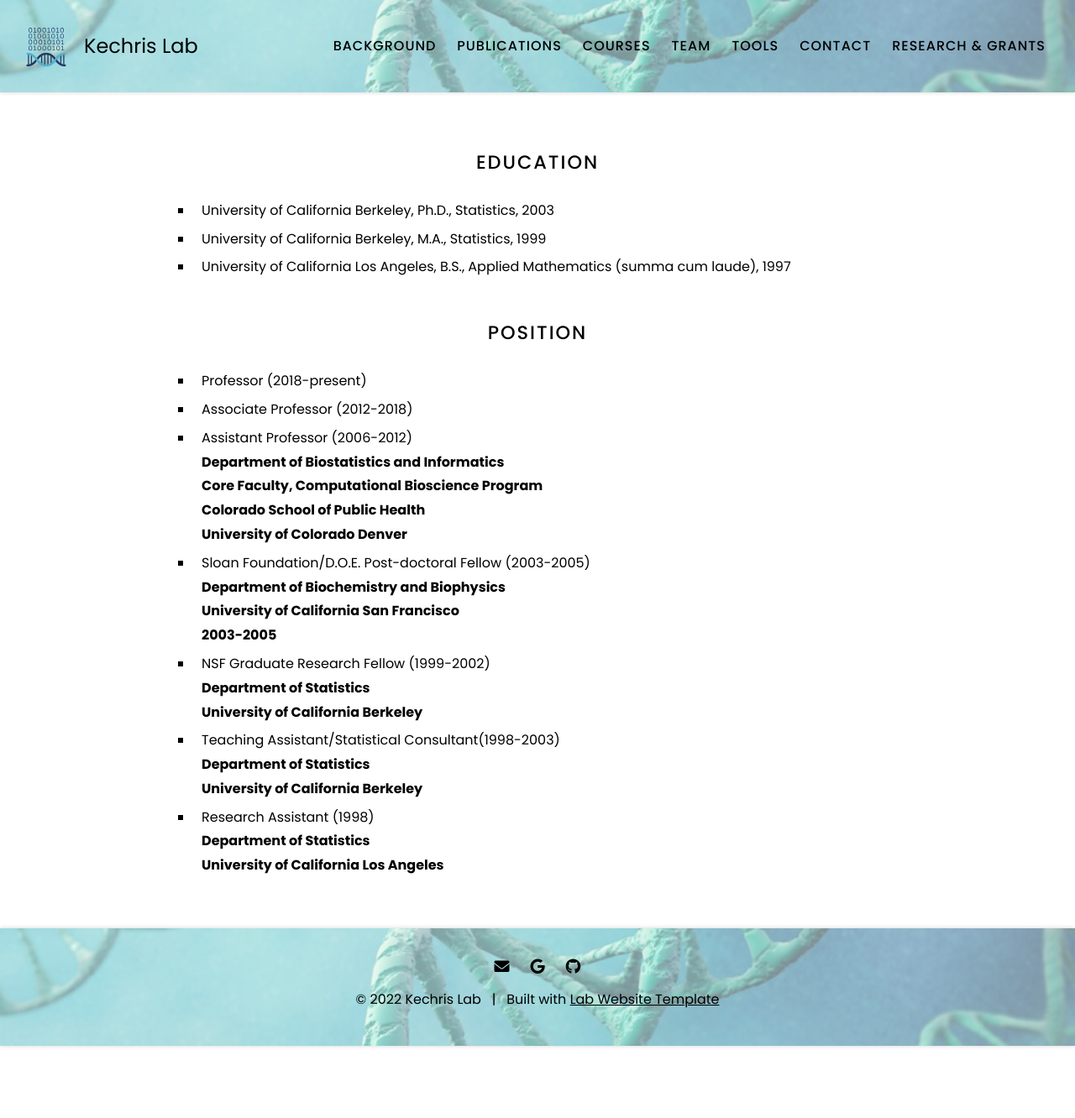
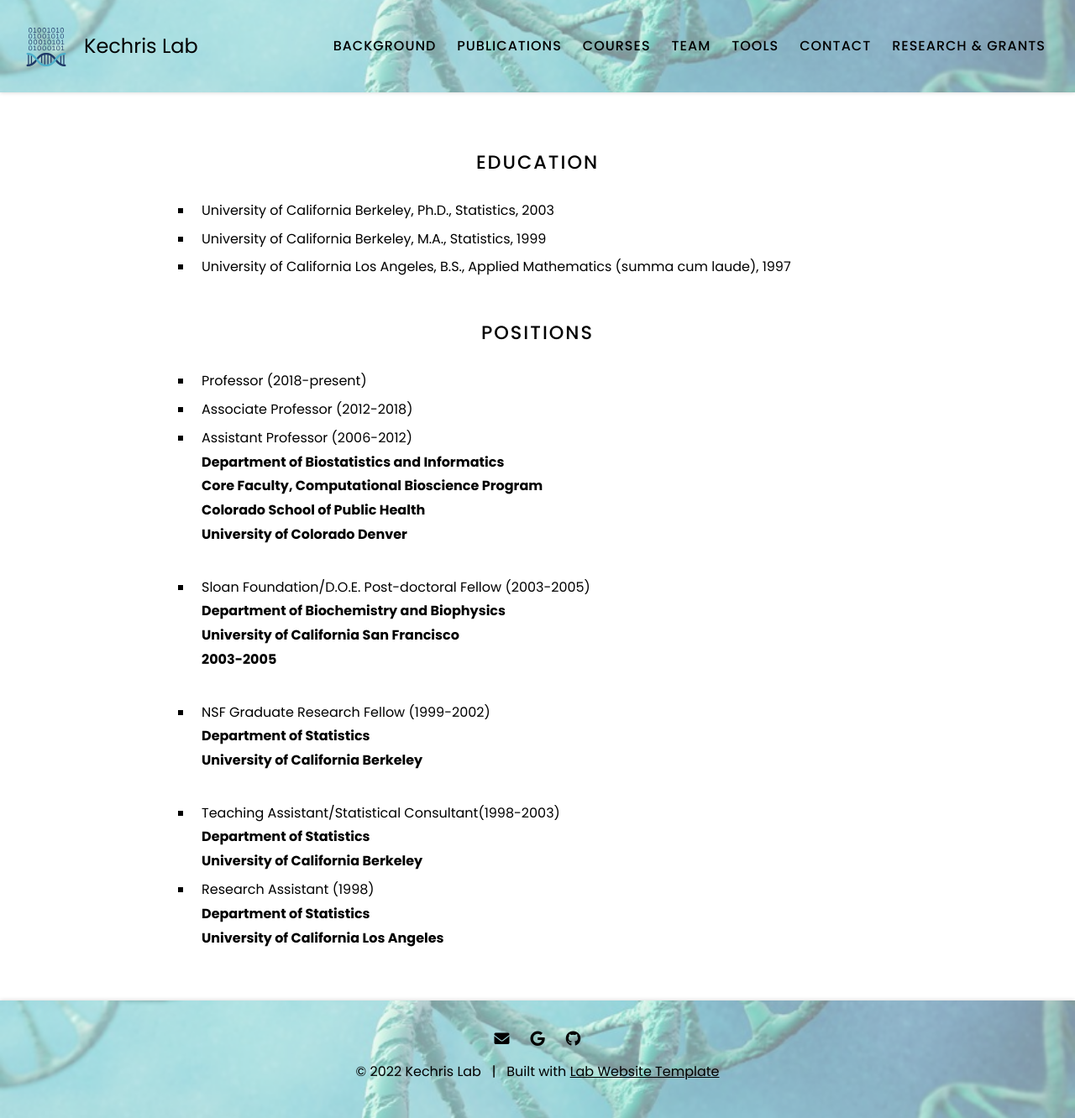
Before and after one commit to KechrisLab/kechrislab.github.io, a Jekyll site: the page built from background/index.md, in a window 1280 px wide. Shown: the whole page at 84% size. Built offline with Jekyll 4.4.1, drawn with Linux system fonts in a browser that asks for light colours; before the commit the page ends 1246 px from its top, so only the background shows below that.

Commit message:
Update index.md

```diff
--- a/background/index.md
+++ b/background/index.md
@@ -12,7 +12,7 @@ nav:
 + University of California Los Angeles, B.S., Applied Mathematics (summa cum laude), 1997
 
 
-# POSITION
+# POSITIONS
 
 + Professor (2018-present)
 + Associate Professor (2012-2018)
@@ -22,18 +22,21 @@ nav:
 Core Faculty, Computational Bioscience Program<br>
 Colorado School of Public Health<br>
 University of Colorado Denver**
-
+<br>
+<br>
 + Sloan Foundation/D.O.E. Post-doctoral Fellow (2003-2005)
 <br>
 **Department of Biochemistry and Biophysics<br>
 University of California San Francisco	<br>
 2003-2005**
-
+<br>
+<br>
 + NSF Graduate Research Fellow (1999-2002)
 <br>
 **Department of Statistics<br>
 University of California Berkeley**
-
+<br>
+<br>
 + Teaching Assistant/Statistical Consultant(1998-2003)
 <br>
 **Department of Statistics<br>
```
